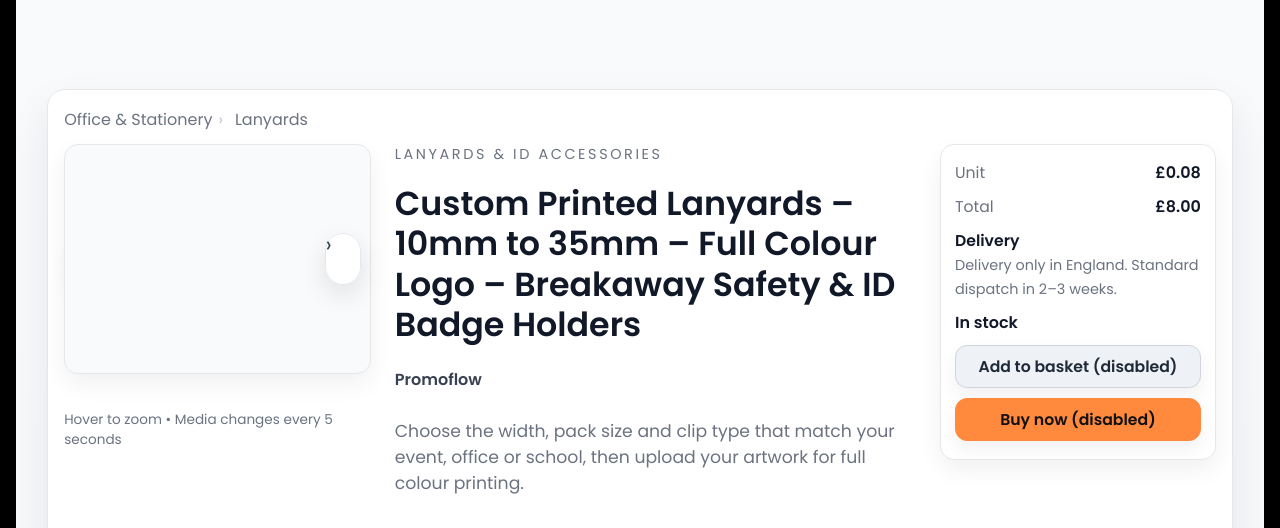
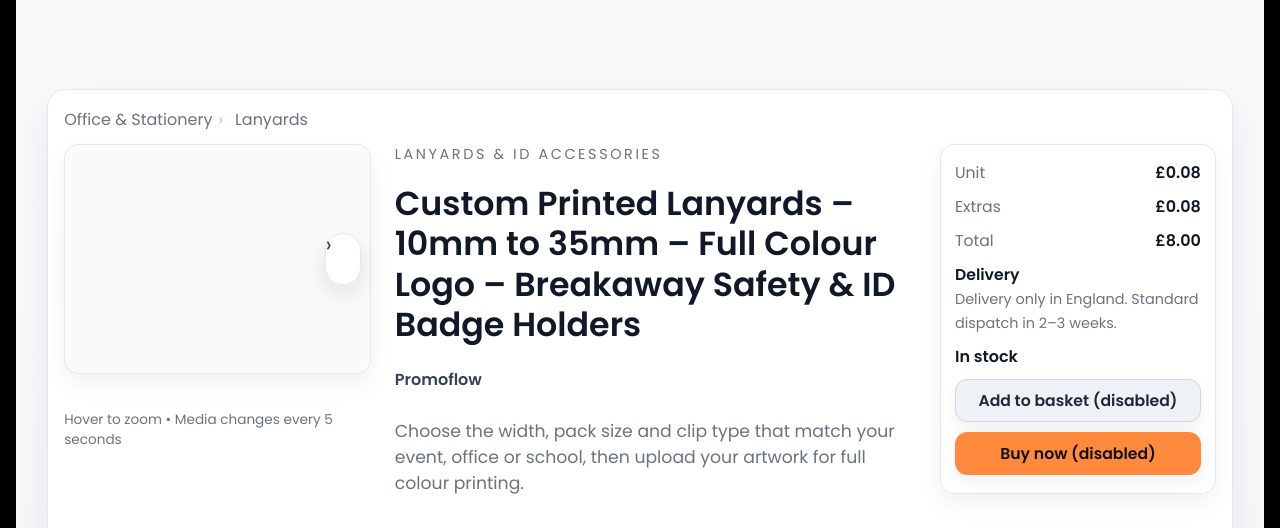
Before and after one commit to AdminPromoflow/Dot63_v1, a PHP site: page /view/preview_product_customers/index.php in a window 1280 px wide. Shown: the part 226-754 px from the top of the page. Run offline with PHP 8.4, Linux system fonts and the light colour scheme.

Commit message:
“…”

```diff
--- a/view/preview_porduct/preview_porduct/preview.php
+++ b/view/preview_porduct/preview_porduct/preview.php
@@ -235,7 +235,7 @@ $jsTime2 = @filemtime($jsPath2) ?: time();
 
           <div class="var-label">
             <span class="var-name">Pack size</span>
-            <strong id="var_label_items">500 units</strong>
+            <strong id="var_label_quantity">500 units</strong>
           </div>
 
           <!-- ✅ 10: Agrupar botones dentro de wrap-items (sin id) -->
@@ -362,6 +362,11 @@ $jsTime2 = @filemtime($jsPath2) ?: time();
               </div>
 
               <div class="price-line">
+                <span class="label">Extras</span>
+                <strong id="bb_unit">£0.08</strong>
+              </div>
+
+              <div class="price-line">
                 <span class="label">Total</span>
                 <strong id="bb_total">£8.00</strong>
               </div>
--- a/view/preview_porduct/preview_porduct/preview_logic.js
+++ b/view/preview_porduct/preview_porduct/preview_logic.js
@@ -847,7 +847,9 @@ class PreviewLogic {
       );
       totalExtraPrice = totalExtraPrice + priceExtraNumber;
     }
-    alert(totalExtraPrice);
+
+
+    const var_label_quantity = document.getElementById("var_label_quantity");
   }
 
   selectPriceButton(button, scope = null) {
```
